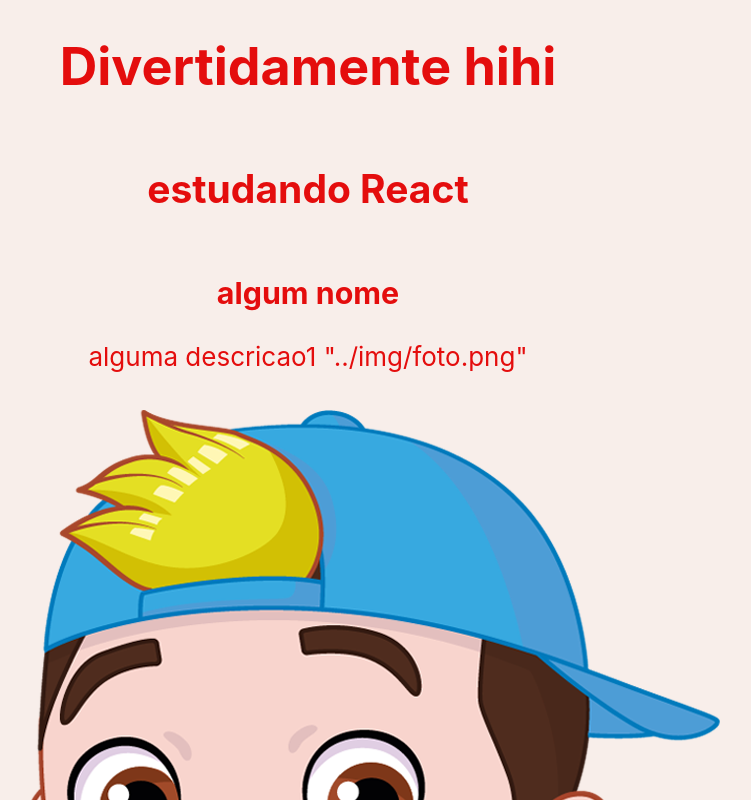
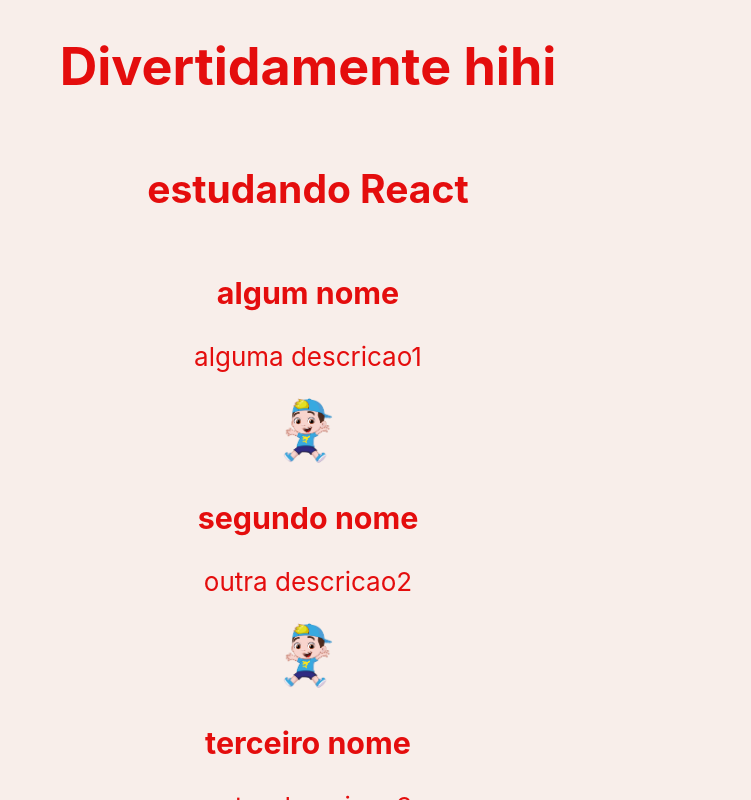
Before and after one commit to Anemaygi/studying-react, a React (Create React App) app: page / in a window 1280 px wide. Shown: the top 800 px of the page, without its empty margins (332-1083 px from the left). Built offline with nearby package versions, Linux system fonts and the light colour scheme.

Commit message:
yeyy foto

```diff
--- a/src/components/Divertidamente.tsx
+++ b/src/components/Divertidamente.tsx
@@ -1,13 +1,12 @@
-import  foto  from "../img/foto.png";
 
 export const Divertidamente = (props: { nome: string; descricao:string; imagem: string; }) => (
     <header>
       <div className='header-wrapper'>
         <h3>{props.nome}</h3>
         <p>
-          {props.descricao} {props.imagem}
+          {props.descricao}
         </p>
-        <img src={foto} alt="algo" />
+        <img src={props.imagem} alt="algo" width="50px" />
       </div>
     </header>
   )
--- a/src/components/Itens.tsx
+++ b/src/components/Itens.tsx
@@ -1,26 +1,28 @@
+import  foto  from "../img/foto.png";
+
 export const itens = [
     {nome: "algum nome",
     descricao: "alguma descricao1",
-    imagem: `"../img/foto.png"`},
+    imagem: foto}, //"../img/foto.png"
     {nome: "segundo nome",
     descricao: "outra descricao2",
-    imagem: `"../img/foto.png"`},
+    imagem: foto},
     {nome: "terceiro nome",
     descricao: "outra descricao3",
-    imagem: `"../img/foto.png"`},
+    imagem: foto},
     {nome: "quarto nome",
     descricao: "outra descricao4",
-    imagem: `"../img/foto.png"`},
+    imagem: foto},
     {nome: "quinto nome",
     descricao: "outra descricao5",
-    imagem: `"../img/foto.png"`},
+    imagem: foto},
     {nome: "sexto nome",
     descricao: "outra descricao6",
-    imagem: `"../img/foto.png"`},
+    imagem: foto},
     {nome: "sétimo nome",
     descricao: "outra descricao7",
-    imagem: `"../img/foto.png"`},
+    imagem: foto},
     {nome: "oitavo nome",
     descricao: "outra descricao8",
-    imagem: `"../img/foto.png"`}
+    imagem: foto}
   ];
```
